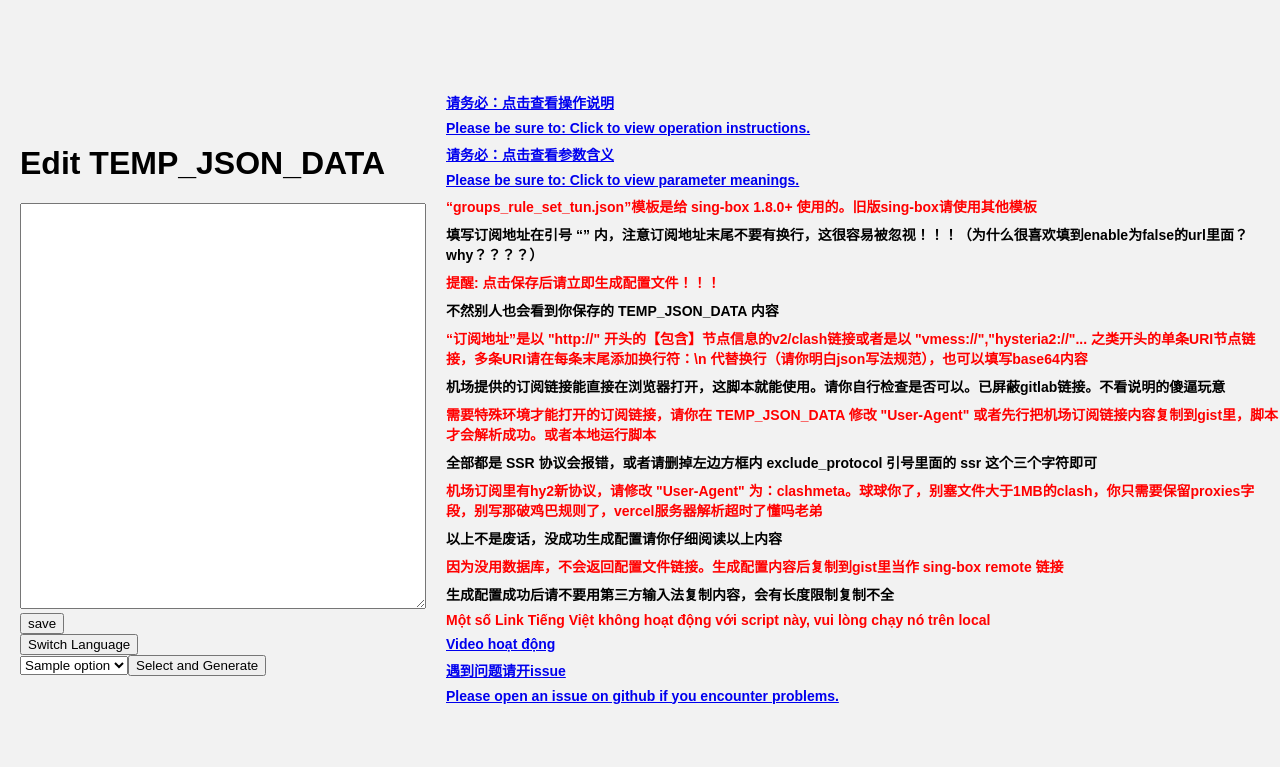
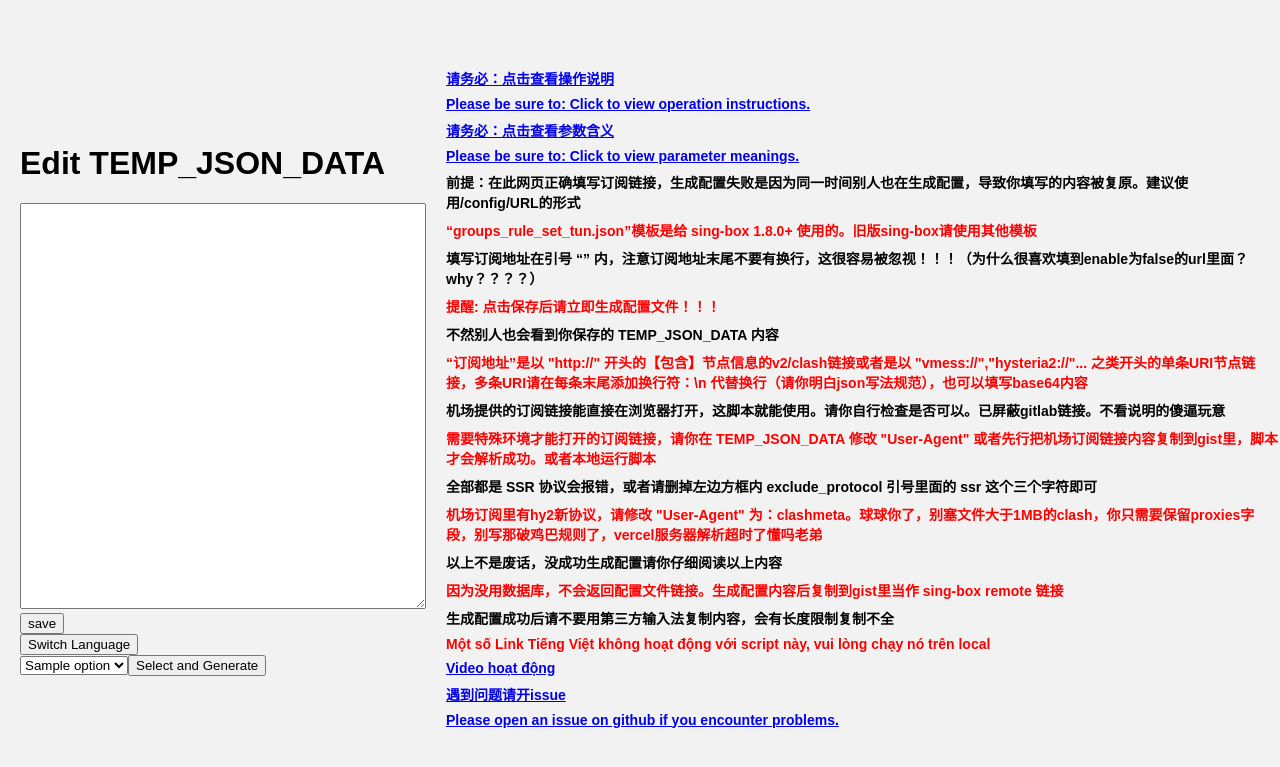
Before and after one commit to gg4924/sing-box-subscribe, a Flask app: template templates/index.html in a window 1280 px wide. Shown: the top 767 px of the page. Run offline with Flask 3, Linux system fonts and the light colour scheme; the template is opened without the code that fills it: most values are stand-ins (such as "Sample title", 1, 10 or a date in 2020).

Commit message:
Update index.html

```diff
--- a/templates/index.html
+++ b/templates/index.html
@@ -85,6 +85,7 @@
             <h3 style="margin: 8px 0; font-size: 14px;"><a href="https://github.com/Toperlock/sing-box-subscribe/tree/main/instructions#steps-for-page-manipulation" target="_blank" rel="noopener noreferrer">Please be sure to: Click to view operation instructions.</a></h3>
             <h3 style="margin: 8px 0; font-size: 14px;"><a href="https://github.com/Toperlock/sing-box-subscribe#providersjson%E6%96%87%E4%BB%B6" target="_blank" rel="noopener noreferrer">请务必：点击查看参数含义</a></h3>
             <h3 style="margin: 8px 0; font-size: 14px;"><a href="https://github.com/Toperlock/sing-box-subscribe/tree/main/instructions#providersjson-file" target="_blank" rel="noopener noreferrer">Please be sure to: Click to view parameter meanings.</a></h3>
+            <h3 style="margin: 8px 0; font-size: 14px;" data-translate="2"><span style="font-weight: bold; color: black; margin: 5px 0; font-size: 14px;">前提：在此网页正确填写订阅链接，生成配置失败是因为同一时间别人也在生成配置，导致你填写的内容被复原。建议使用/config/URL的形式</span></h3>
             <h3 style="margin: 8px 0; font-size: 14px;" data-translate="3" data-color="red"><span style="font-weight: bold; color: red; margin: 5px 0; font-size: 14px;">“groups_rule_set_tun.json”模板是给 sing-box 1.8.0+ 使用的。旧版sing-box请使用其他模板</span></h3>
             <h3 style="margin: 8px 0; font-size: 14px;" data-translate="4"><span style="font-weight: bold; color: black; margin: 5px 0; font-size: 14px;">填写订阅地址在引号 “” 内，注意订阅地址末尾不要有换行，这很容易被忽视！！！（为什么很喜欢填到enable为false的url里面？why？？？？）</span></h3>
             <h3 style="margin: 8px 0; font-size: 14px;" data-translate="5" data-color="red"><span style="font-weight: bold; color: red; margin: 5px 0; font-size: 14px;">提醒: 点击保存后请立即生成配置文件！！！</span></h3>
@@ -123,7 +124,7 @@
         });
         const languageData = {
             "1": "Please be sure to: Click to view operation instructions.",
-            "2": "Please be sure to: Click to view parameter meanings.",
+            "2": "Prerequisite: Fill in the subscription link correctly on this web page. The failure to generate the configuration is because someone else is generating the configuration at the same time, causing the content you filled in to be cleared. It is recommended to use the form /config/URL.",
             "3": "The 'groups_rule_set_tun.json' template is for sing-box 1.8.0+. Please use other templates for the old version of sing-box",
             "4": "Fill in the subscription link within the quotes '', and be careful not to have line breaks at the end of the subscription link, as this can be easily overlooked!!! (Why do you like to fill in URLs with enable set to false? why? ? ? ?)",
             "5": "Reminder: After clicking save, please immediately generate the configuration file!!!",
```
